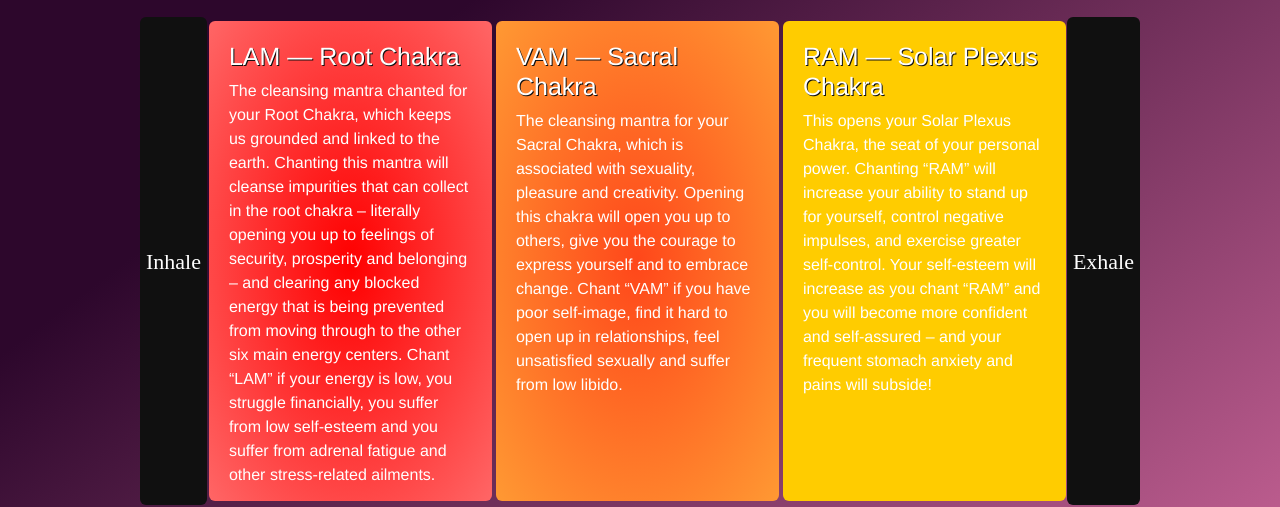
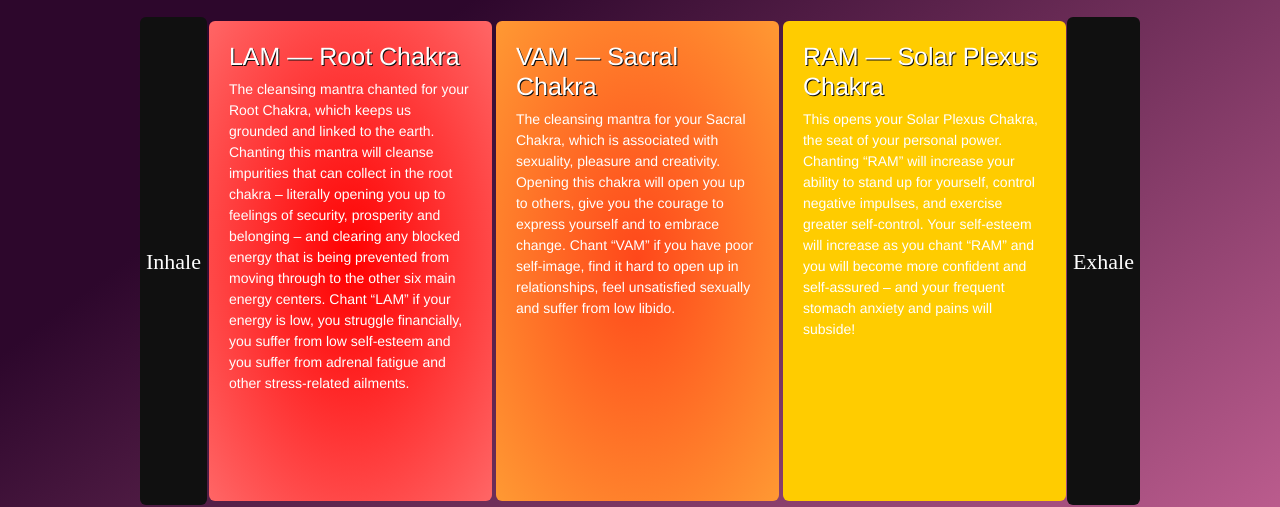
Before and after one commit to jessschang/gentleReminders, a plain HTML site: page mantrasPage/index.html in a window 1280 px wide. Shown: the part 319-826 px from the top of the page. Drawn offline with nearby package versions, Linux system fonts and the light colour scheme; a web font is replaced by a local one.

Commit message:
Update mantra.css

```diff
--- a/mantrasPage/mantra.css
+++ b/mantrasPage/mantra.css
@@ -34,8 +34,7 @@ h1 {
 
 .mantra-text {
 	font-family: Helvetica;
-	font-size: 16px;
-	text-align: justify-all;
+	font-size: 14px;
 }
 
 .page-descriptor {
```
